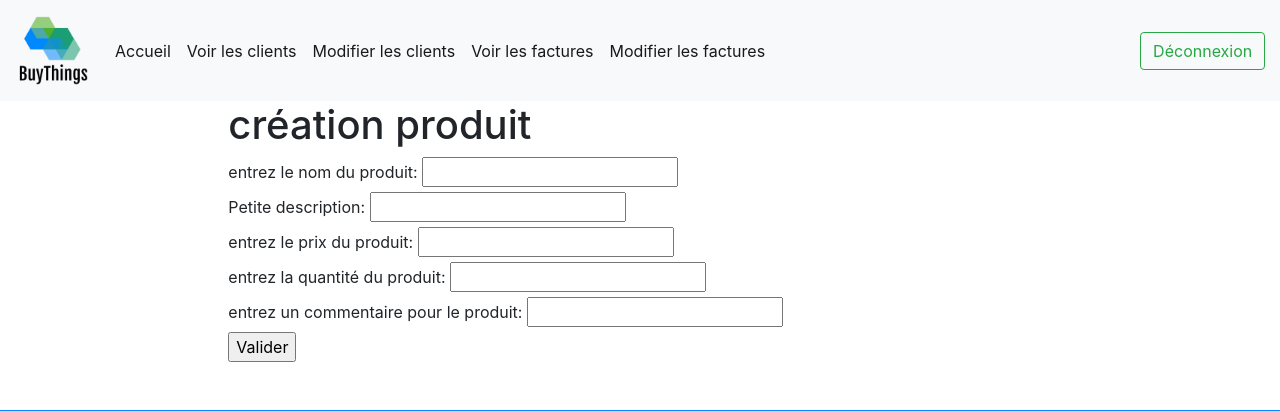
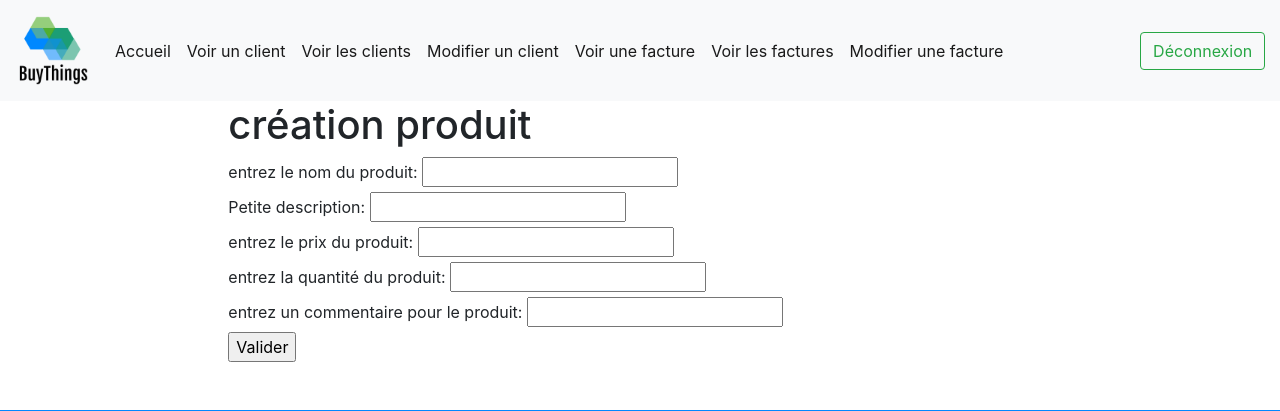
Before and after one commit to adifuria/ProjetUf, a PHP site: page /ajoutproduit.php in a window 1280 px wide. Shown: the top 411 px of the page. Run offline with PHP 8.4, Linux system fonts and the light colour scheme; a user stored in the database is signed in.

Commit message:
Update header.php

```diff
--- a/site/header.php
+++ b/site/header.php
@@ -38,16 +38,22 @@
         echo '<a class="nav-link" href="index.php">Accueil <span class="sr-only">(current)</span></a>';
         echo '</li>';
         echo '<li class="nav-item active">';
+        echo '<a class="nav-link" href="view_client.php">Voir un client <span class="sr-only">(current)</span></a>';
+        echo '</li>';
+        echo '<li class="nav-item active">';
         echo '<a class="nav-link" href="view_clients.php">Voir les clients <span class="sr-only">(current)</span></a>';
         echo '</li>';
         echo '<li class="nav-item active">';
-        echo '<a class="nav-link" href="modifier_client.php">Modifier les clients <span class="sr-only">(current)</span></a>';
+        echo '<a class="nav-link" href="modifier_client.php">Modifier un client <span class="sr-only">(current)</span></a>';
+        echo '</li>';
+        echo '<li class="nav-item active">';
+        echo '<a class="nav-link" href="view_fact.php">Voir une facture <span class="sr-only">(current)</span></a>';
         echo '</li>';
         echo '<li class="nav-item active">';
         echo '<a class="nav-link" href="view_facts.php">Voir les factures <span class="sr-only">(current)</span></a>';
         echo '</li>';
         echo '<li class="nav-item active">';
-        echo '<a class="nav-link" href="modifier_facture.php">Modifier les factures <span class="sr-only">(current)</span></a>';
+        echo '<a class="nav-link" href="modifier_facture.php">Modifier une facture <span class="sr-only">(current)</span></a>';
         echo '</li>';
         echo '</ul>';
         echo '<form  method="post" action="deconnexion.php" class="form-inline my-2 my-lg-0">';
```
